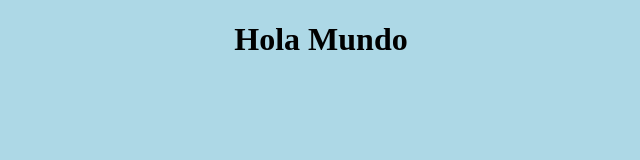
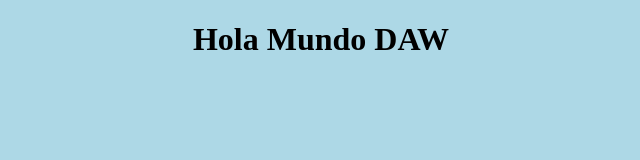
Before and after one commit to Albertotestgit/mi_proyecto_gitr, a plain HTML site: page index.html in a window 1280 px wide. Shown: the whole page, without its empty margins (319-959 px from the left). Drawn offline with Linux system fonts and the light colour scheme.

Commit message:
Versión completa

```diff
--- a/index.html
+++ b/index.html
@@ -9,6 +9,6 @@
 </head>
 </head>
 <body>
-   <h1> Hola Mundo </h1>
+   <h1> Hola Mundo DAW </h1>
 </body>
 </html>
```
